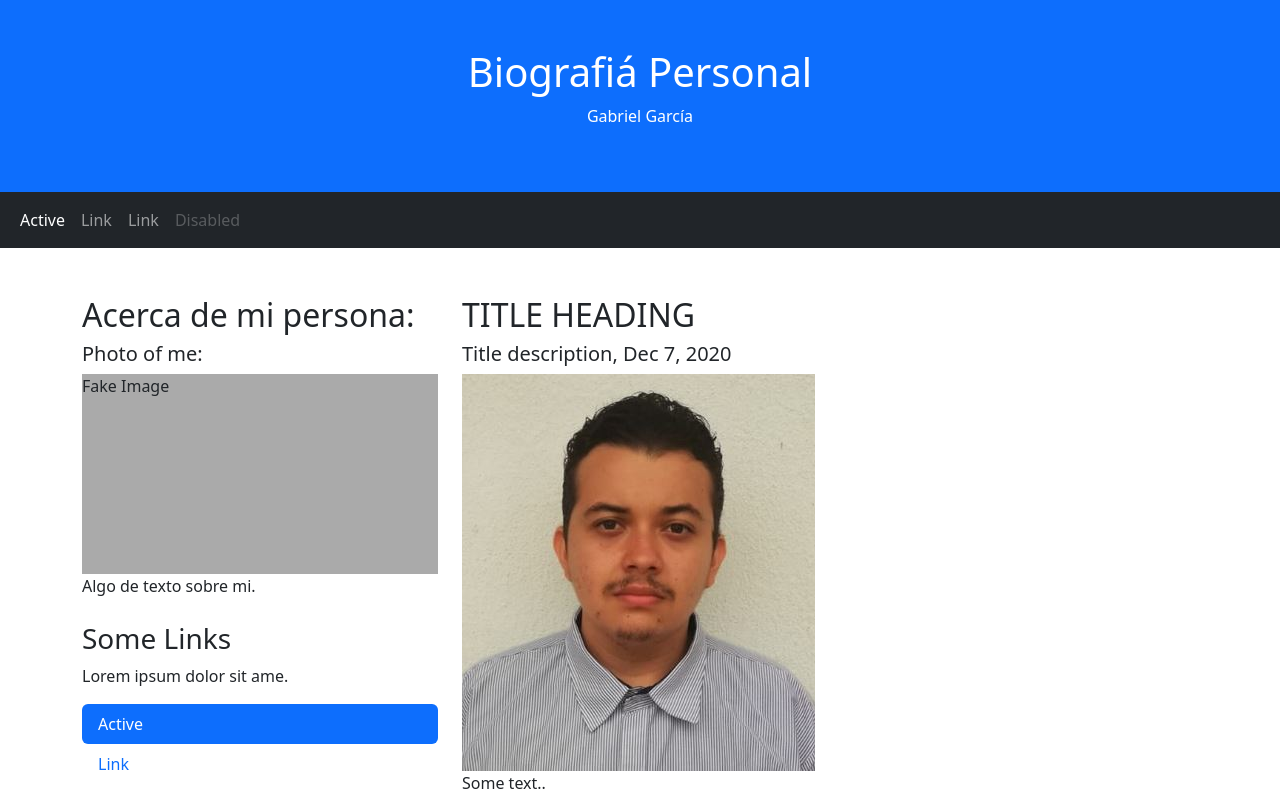
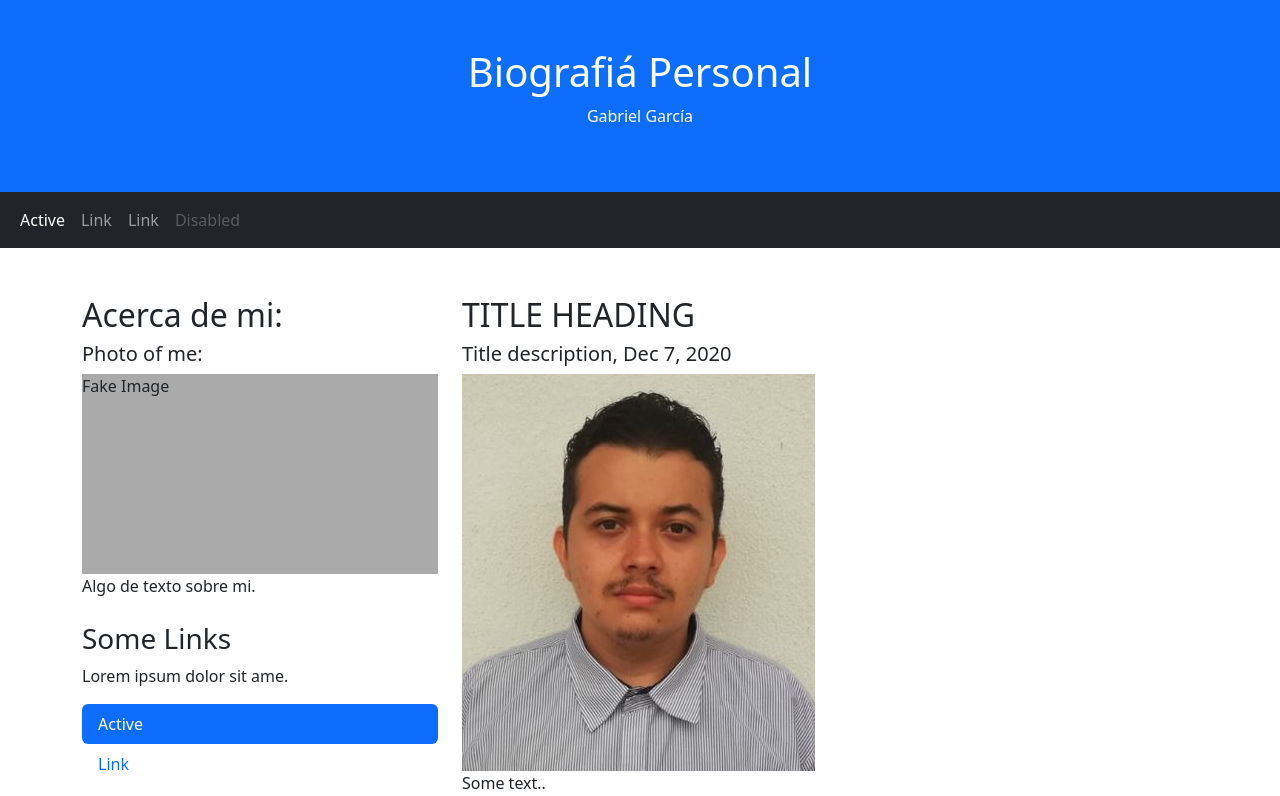
Before and after one commit to Emix52Pro/Tarea-1.1-Mi-primera-pagina-web, an Angular app: page / in a window 1280 px wide. Shown: the top 796 px of the page. Built offline with nearby package versions, Linux system fonts and the light colour scheme.

Commit message:
Commit test

```diff
--- a/src/app/app.component.html
+++ b/src/app/app.component.html
@@ -43,7 +43,7 @@
     <div class="container mt-5">
         <div class="row">
             <div class="col-sm-4">
-                <h2>Acerca de mi persona:</h2>
+                <h2>Acerca de mi:</h2>
                 <h5>Photo of me:</h5>
                 <div class="fakeimg">Fake Image</div>
                 <p>Algo de texto sobre mi.</p>
```
